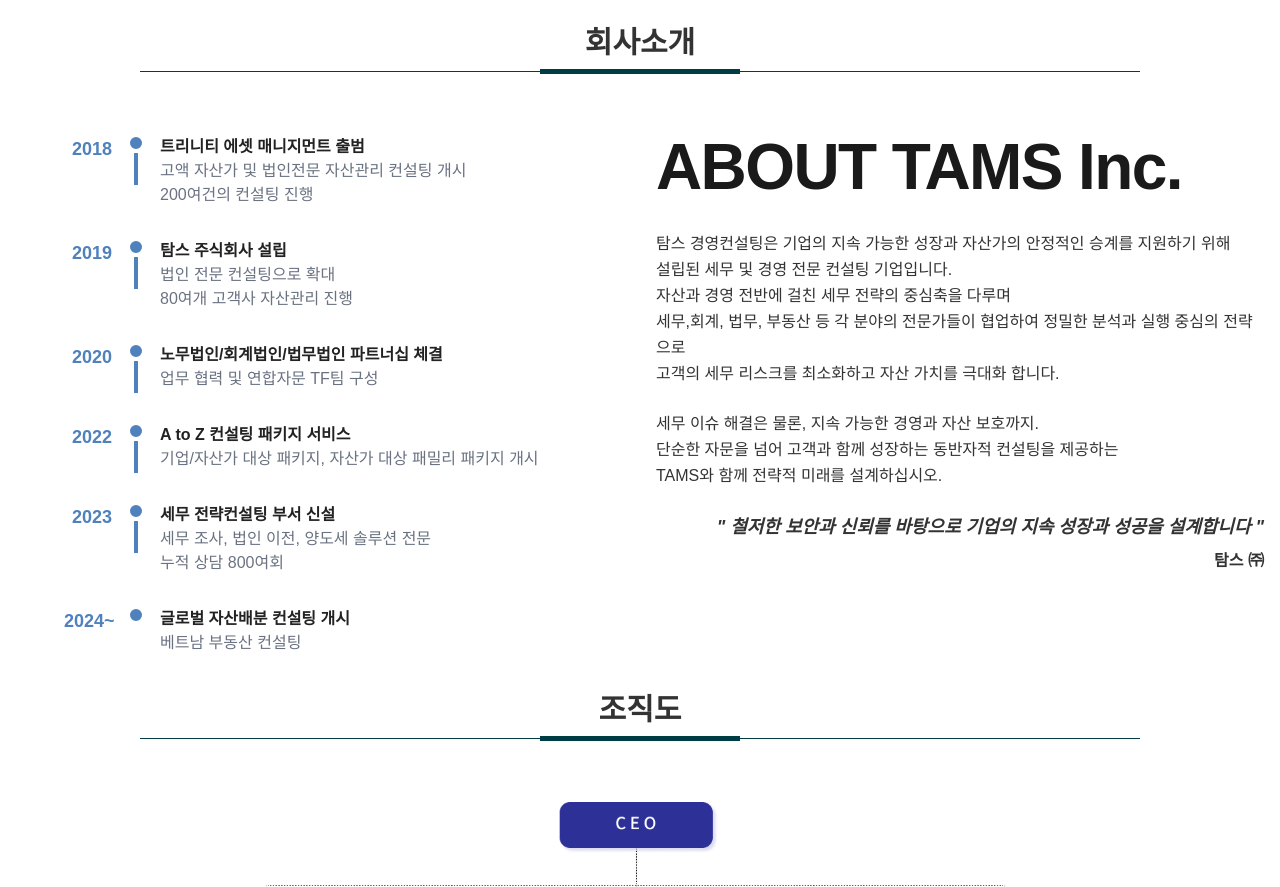
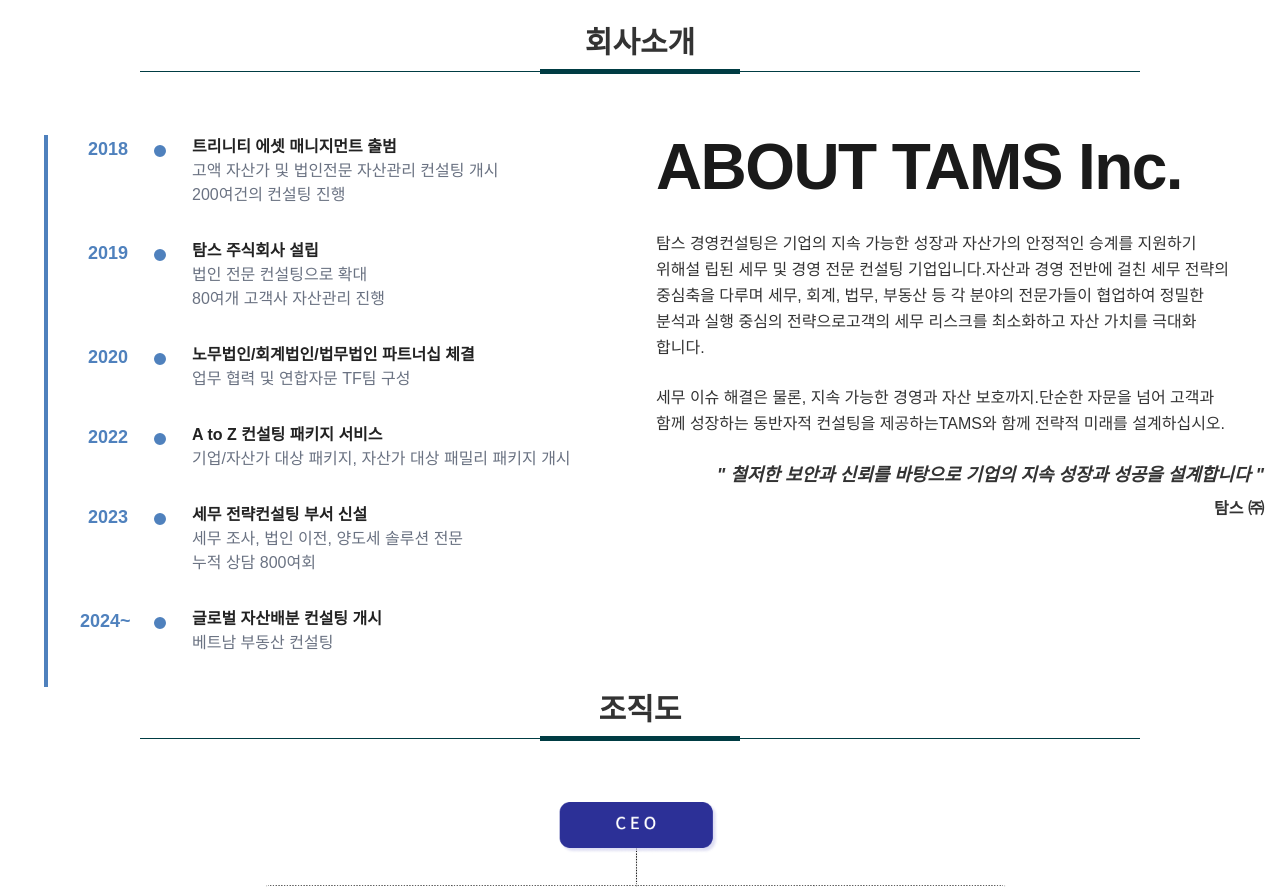
Before and after one commit to kwaneda/web_tamsco, a Next.js app: page / in a window 1280 px wide. Shown: the part 700-1587 px from the top of the page. Built offline with nearby package versions, Linux system fonts and the light colour scheme.

Commit message:
타임라인세로선으로 한줄

```diff
--- a/src/components/sections/About.tsx
+++ b/src/components/sections/About.tsx
@@ -113,34 +113,29 @@
         <div className="flex flex-col md:flex-row w-full gap-8">
           {/* 좌측 타임라인 */}
           <div className="md:w-1/2 w-full flex flex-col items-start">
-          <div className="relative pl-12">
-              {/* 타임라인 아이템 반복 */}
-              {[
+          <div className="relative pl-16">
+              {/* 세로선 */}
+      <div className="absolute left-7 top-0 bottom-0 w-1 bg-[#4F81BD] z-0" />
+      {[
         { year: '2018', title: '트리니티 에셋 매니지먼트 출범', desc: '고액 자산가 및 법인전문 자산관리 컨설팅 개시\n200여건의 컨설팅 진행' },
         { year: '2019', title: '탐스 주식회사 설립', desc: '법인 전문 컨설팅으로 확대\n80여개 고객사 자산관리 진행' },
         { year: '2020', title: '노무법인/회계법인/법무법인 파트너십 체결', desc: '업무 협력 및 연합자문 TF팀 구성' },
         { year: '2022', title: 'A to Z 컨설팅 패키지 서비스', desc: '기업/자산가 대상 패키지, 자산가 대상 패밀리 패키지 개시' },
         { year: '2023', title: '세무 전략컨설팅 부서 신설', desc: '세무 조사, 법인 이전, 양도세 솔루션 전문\n누적 상담 800여회' },
         { year: '2024~', title: '글로벌 자산배분 컨설팅 개시', desc: '베트남 부동산 컨설팅' },
-      ].map((item) => (
-        <div key={item.year} className="flex items-start mb-8 relative">
+      ].map((item, idx) => (
+        <div key={item.year} className="flex items-start mb-8 relative z-10">
           {/* 연도 */}
           <div className="w-16 text-[#4F81BD] font-bold text-lg text-right pr-4 flex-shrink-0">
             {item.year}
           </div>
-          {/* 타임라인 라인 & 시점원 */}
-          <div className="relative flex flex-col items-center mr-4">
-            {/* 시점원 */}
-            <div className="w-4 h-4 rounded-full border-2 border-white" style={{ background: '#4F81BD' }} />
-            {/* 세로 라인 (마지막 항목은 라인 없음) */}
+          {/* 시점원 */}
+          <div className="relative mr-4" style={{ width: 32, height: 32 }}>
             <div
-              className="w-1 flex-1"
+              className="absolute left-1/2 top-1/2 w-4 h-4 rounded-full border-2 border-white"
               style={{
                 background: '#4F81BD',
-                minHeight: '32px',
-                marginTop: '2px',
-                marginBottom: '-2px',
-                visibility: item.year === '2024~' ? 'hidden' : 'visible',
+                transform: 'translate(-50%, -50%)',
               }}
             />
           </div>
@@ -159,16 +154,15 @@
               ABOUT TAMS Inc.
             </h3>
             <p className="text-[#333333] mb-6 leading-relaxed">
-              탐스 경영컨설팅은 기업의 지속 가능한 성장과 자산가의 안정적인 승계를 지원하기 위해<br/>
-              설립된 세무 및 경영 전문 컨설팅 기업입니다.<br/>
-              자산과 경영 전반에 걸친 세무 전략의 중심축을 다루며<br/>
-              세무,회계, 법무, 부동산 등 각 분야의 전문가들이 협업하여 정밀한 분석과 실행 중심의 전략으로<br/>
-              고객의 세무 리스크를 최소화하고 자산 가치를 극대화 합니다.
+              탐스 경영컨설팅은 기업의 지속 가능한 성장과 자산가의 안정적인 승계를 지원하기<br/>
+              위해설 립된 세무 및 경영 전문 컨설팅 기업입니다.자산과 경영 전반에 걸친 세무 전략의<br/>
+              중심축을 다루며 세무, 회계, 법무, 부동산 등 각 분야의 전문가들이 협업하여 정밀한<br/>
+              분석과 실행 중심의 전략으로고객의 세무 리스크를 최소화하고 자산 가치를 극대화<br/>
+              합니다.
             </p>
             <p className="text-[#333333] mb-6 leading-relaxed">
-              세무 이슈 해결은 물론, 지속 가능한 경영과 자산 보호까지.<br />
-              단순한 자문을 넘어 고객과 함께 성장하는 동반자적 컨설팅을 제공하는<br/>
-              TAMS와 함께 전략적 미래를 설계하십시오.
+              세무 이슈 해결은 물론, 지속 가능한 경영과 자산 보호까지.단순한 자문을 넘어 고객과<br />
+              함께 성장하는 동반자적 컨설팅을 제공하는TAMS와 함께 전략적 미래를 설계하십시오.<br/>
             </p>
             <div className="text-right">
               <p className="text-lg text-[#333333] mb-2 font-bold italic">
```
